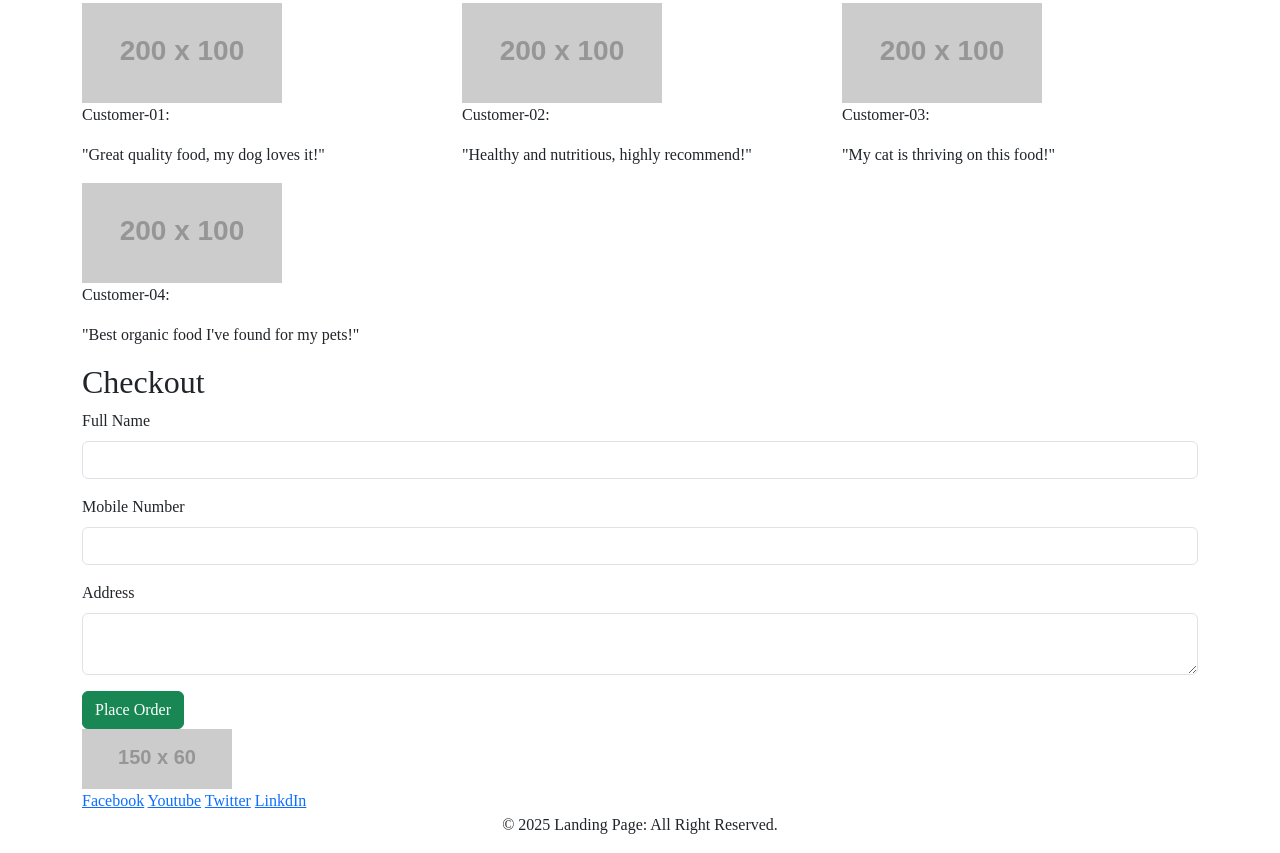
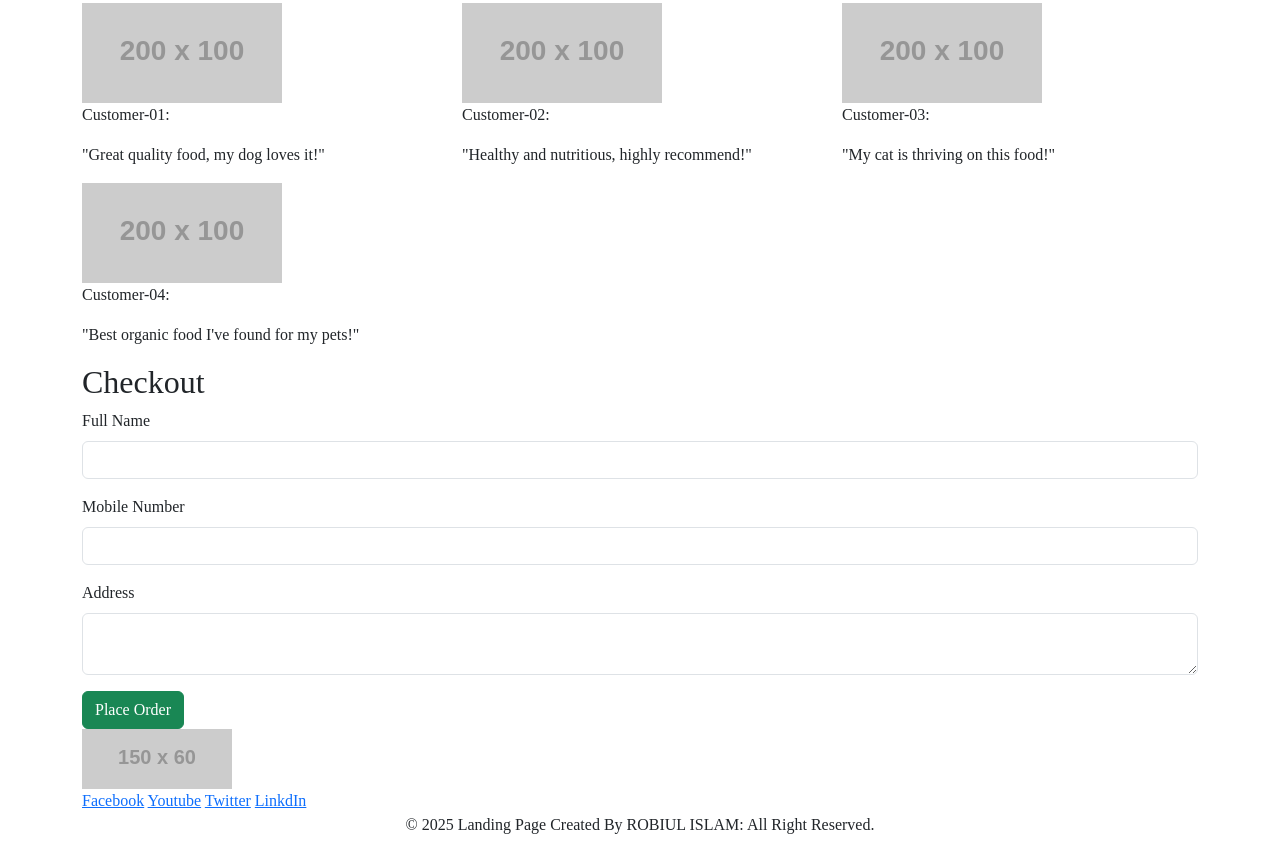
Before and after one commit to robiulislam554/Class-25-Bootstrap, a plain HTML site: page index.html in a window 1280 px wide. Shown: the part 1237-2090 px from the top of the page. Drawn offline with nearby package versions, Linux system fonts and the light colour scheme; placeholder pictures from the web are drawn by us.

Commit message:
create a landing page

```diff
--- a/index.html
+++ b/index.html
@@ -156,7 +156,7 @@
             <a href="#">LinkdIn</a>
           </div>
         </div>
-        <p class="text-center" mt-3>&copy 2025 Landing Page: All Right Reserved.</p>
+        <p class="text-center" mt-3>&copy 2025 Landing Page Created By ROBIUL ISLAM: All Right Reserved.</p>
       </div>
     </footer>
 
```
